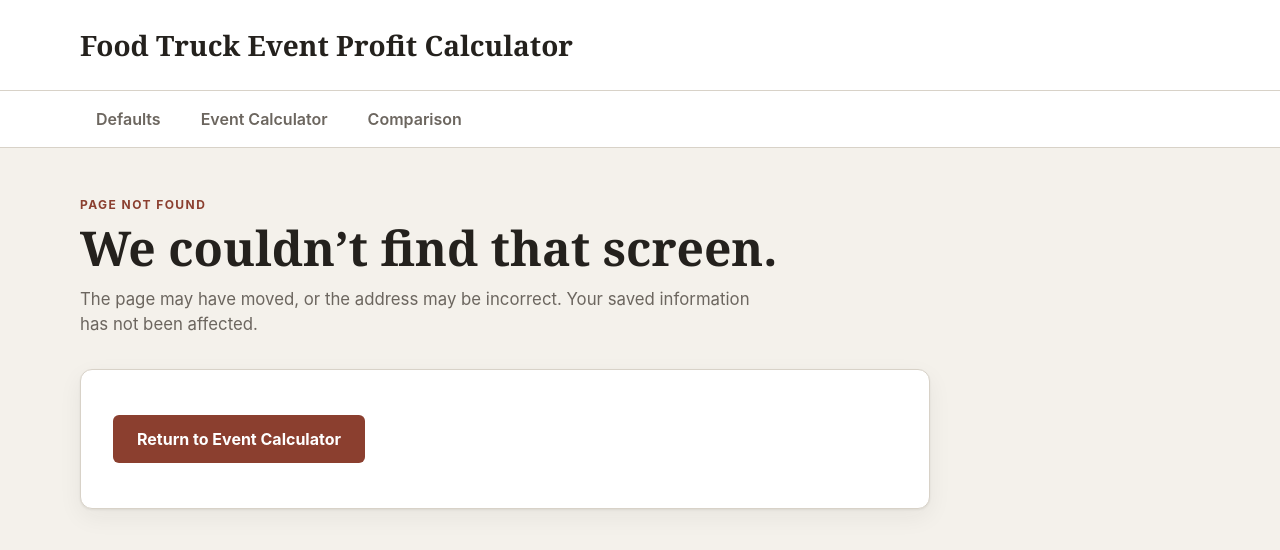
After one commit to The-Fixers-Desk/food-truck-event-profit-calculator, a Flask app: template app/templates/errors/404.html in a window 1280 px wide. The commit adds this page. Shown: the top 550 px of the page. Run offline with Flask 3, Linux system fonts and the light colour scheme; the template is opened without the code that fills it, so the values that code supplies are empty.

Commit message:
Add application-wide error handling and logging
- Configure rotating local application logs
- Register custom 404 and 500 error handlers
- Add customer-friendly error pages
- Add automated tests for error handling
- Add test-only internal error route
- Exclude runtime logs from version control

```diff
--- /dev/null
+++ b/app/static/css/errors.css
@@ -0,0 +1,27 @@
+.error-panel {
+  display: flex;
+  align-items: center;
+  min-height: 140px;
+  padding: var(--space-6);
+  background: var(--color-surface);
+  border: 1px solid var(--color-border);
+  border-radius: var(--radius-medium);
+  box-shadow: var(--shadow-panel);
+}
+
+.button-link {
+  display: inline-flex;
+  align-items: center;
+  justify-content: center;
+  min-height: 44px;
+  padding: var(--space-3) var(--space-5);
+  background: var(--color-accent);
+  border-radius: var(--radius-small);
+  color: #ffffff;
+  font-weight: 700;
+  text-decoration: none;
+}
+
+.button-link:hover {
+  background: var(--color-accent-dark);
+}
--- a/app/static/css/styles.css
+++ b/app/static/css/styles.css
@@ -2,3 +2,4 @@
 @import url("base.css");
 @import url("layout.css");
 @import url("navigation.css");
+@import url("errors.css");
--- /dev/null
+++ b/app/templates/errors/404.html
@@ -0,0 +1,21 @@
+{% extends "base.html" %} {% block title %} Page Not Found | Food Truck Event
+Profit Calculator {% endblock %} {% block content %}
+<section class="page">
+  <header class="page-header">
+    <p class="page-eyebrow">Page Not Found</p>
+
+    <h1>We couldn’t find that screen.</h1>
+
+    <p class="page-description">
+      The page may have moved, or the address may be incorrect. Your saved
+      information has not been affected.
+    </p>
+  </header>
+
+  <div class="error-panel">
+    <a class="button-link" href="{{ url_for('main.calculator') }}">
+      Return to Event Calculator
+    </a>
+  </div>
+</section>
+{% endblock %}
```
Also changed, not shown: app/__init__.py (+16 -1 lines), app/errors.py (added, +33 -0 lines), app/logging_config.py (added, +36 -0 lines), app/templates/errors/500.html (added, +21 -0 lines), tests/conftest.py (+5 -4 lines), tests/test_errors.py (added, +14 -0 lines), 1 other file.
